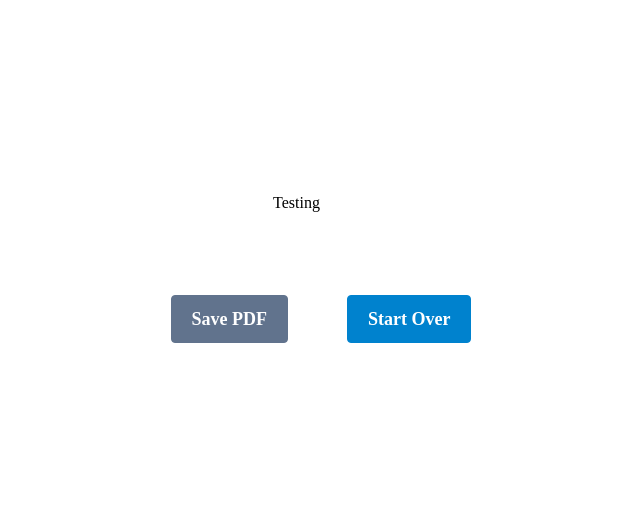
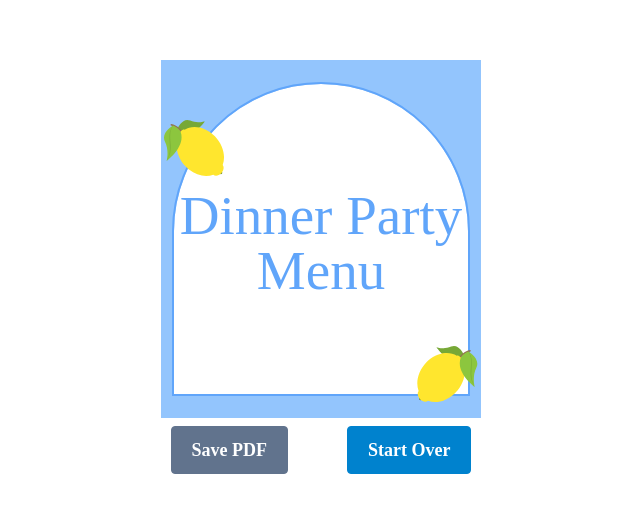
Before and after one commit to ang-riv/dinner-party-generator, a React (Vite) app: page / in a window 1280 px wide. Shown: the part 191-704 px from the top of the page, without its empty margins (319-959 px from the left). Built offline with nearby package versions, Linux system fonts and the light colour scheme; a web font is replaced by a local one; what @react-pdf/renderer would draw is missing.

Commit message:
Print now works with hex colors

```diff
--- a/src/pages/MenuPDF.jsx
+++ b/src/pages/MenuPDF.jsx
@@ -40,7 +40,7 @@ function LemonEmoji(props) {
 }
 
 const MenuPDF = () => {
-  const testing = true;
+  const testing = false;
 
   const targetRef = useRef();
   const { guests, numOfDishes, courses } = useContext(GuestContext);
@@ -50,7 +50,6 @@ const MenuPDF = () => {
     <div className="flex flex-col justify-center items-center min-h-screen w-full pt-34 pb-5">
       {testing ? (
         <div
-          ref={targetRef}
           className="size-24"
           style={{ backgroundColor: "white", color: "black" }}
         >
@@ -61,15 +60,24 @@ const MenuPDF = () => {
           <div
             className="w-[320px] max-w-96 h-fit py-6 flex justify-center items-center"
             style={{ backgroundColor: "#93c5fd" }}
+            ref={targetRef}
           >
             <div
-              className="w-11/12 min-h-11/12 bg-white rounded-t-full  pt-10"
-              style={{ outline: `2px solid ${primaryBlue}` }}
+              className="w-11/12 min-h-11/12 rounded-t-full  pt-10"
+              style={{
+                outlineWidth: "2px",
+                outlineColor: "#60a5fa",
+                outlineStyle: "solid",
+                backgroundColor: "white",
+              }}
             >
               <div className="relative -left-3 bottom-2">
                 <LemonEmoji />
               </div>
-              <h1 className="text-blue-400 text-[55px] leading-none text-center mb-8">
+              <h1
+                className="text-[55px] leading-none text-center mb-8"
+                style={{ color: primaryBlue }}
+              >
                 Dinner Party Menu
               </h1>
 
@@ -86,7 +94,10 @@ const MenuPDF = () => {
                         {guests.map((guest) => {
                           if (guest.recipe.course === course) {
                             return (
-                              <p className="text-neutral-800 text-center px-5">
+                              <p
+                                className="text-center px-5"
+                                style={{ color: "#2d3748" }}
+                              >
                                 {guest.recipe.title}
                               </p>
                             );
```
